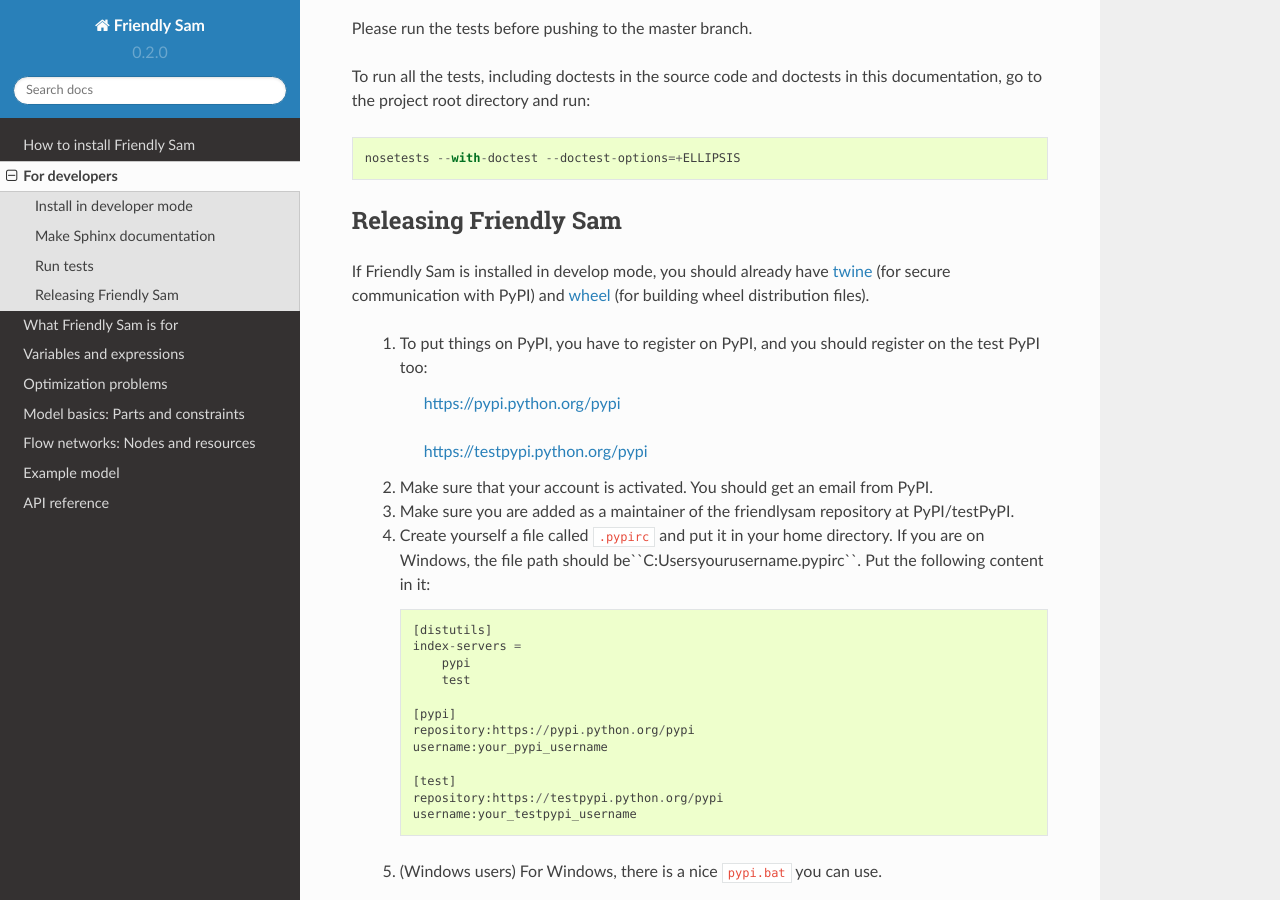
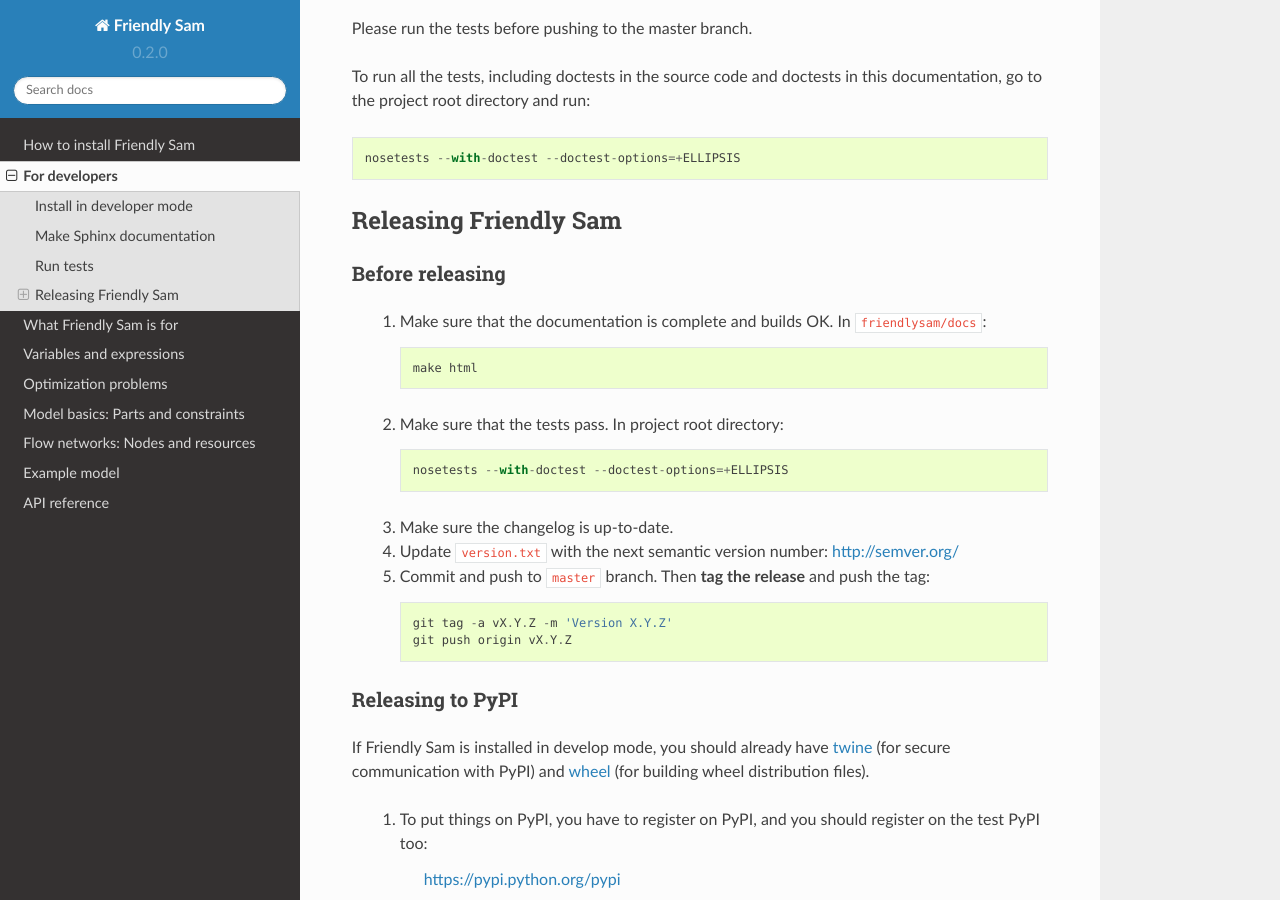
Before and after one commit to sp-etx/friendlysam, a Sphinx documentation site: the page built from docs/developers.rst, in a window 1280 px wide and 900 px high, scrolled down 1742 px. Built offline with Sphinx 7.4.7 and the Read the Docs theme 2.0.0, drawn with Linux system fonts in a browser that asks for light colours; formulas are drawn with MathJax 3.

Commit message:
Documentation about releasing

```diff
--- a/docs/developers.rst
+++ b/docs/developers.rst
@@ -67,6 +67,29 @@
 Releasing Friendly Sam
 ---------------------------
 
+Before releasing
+^^^^^^^^^^^^^^^^^^^^
+
+    1. Make sure that the documentation is complete and builds OK. In ``friendlysam/docs``::
+
+        make html
+
+    2. Make sure that the tests pass. In project root directory::
+
+        nosetests --with-doctest --doctest-options=+ELLIPSIS
+
+    3. Make sure the changelog is up-to-date.
+
+    4. Update ``version.txt`` with the next semantic version number: http://semver.org/
+
+    5. Commit and push to ``master`` branch. Then **tag the release** and push the tag::
+
+        git tag -a vX.Y.Z -m 'Version X.Y.Z'
+        git push origin vX.Y.Z
+
+Releasing to PyPI
+^^^^^^^^^^^^^^^^^^^
+
 If Friendly Sam is installed in develop mode, you should already have `twine <https://pypi.python.org/pypi/twine>`_ (for secure communication with PyPI) and `wheel <https://pypi.python.org/pypi/wheel>`_ (for building wheel distribution files).
 
     1. To put things on PyPI, you have to register on PyPI, and you should register on the test PyPI too:
```
